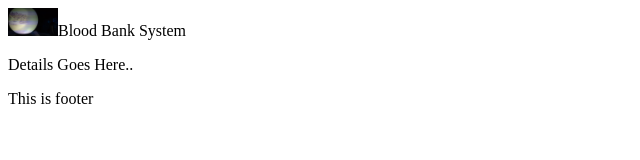
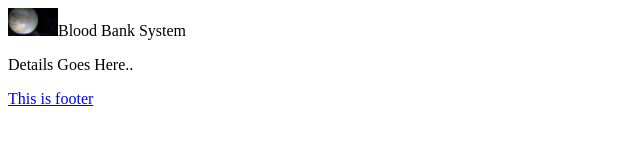
Before and after one commit to rehmath/demo-bloodbank-app, a plain HTML site: page index.html in a window 1280 px wide. Shown: the full height of the page, 0-640 px from the left. Drawn offline with Linux system fonts and the light colour scheme.

Commit message:
üpcode link added in Index Footer

```diff
--- a/index.html
+++ b/index.html
@@ -7,7 +7,8 @@
         <h1>Blood Bank System</h1>
         <p>Details Goes Here..</p>
     </body>
-    <footer>
+        <footer>
+            <a href="www.upocde.in"><Upcode</a>
         This is footer
     </footer>
 </html>
```
